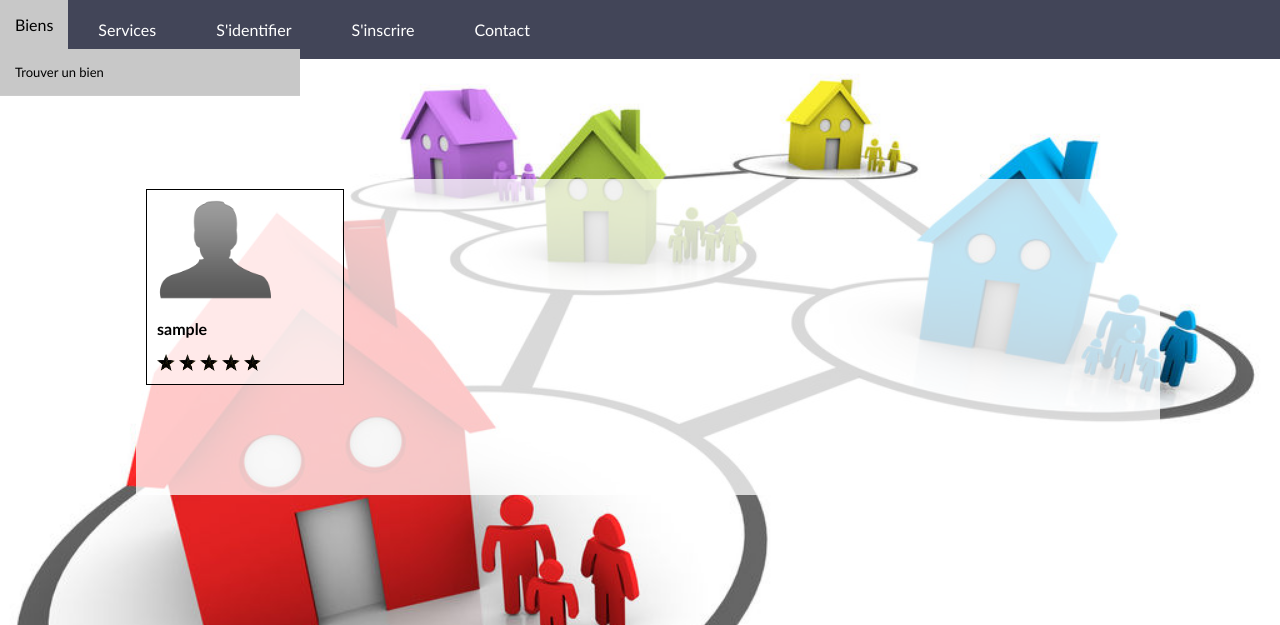
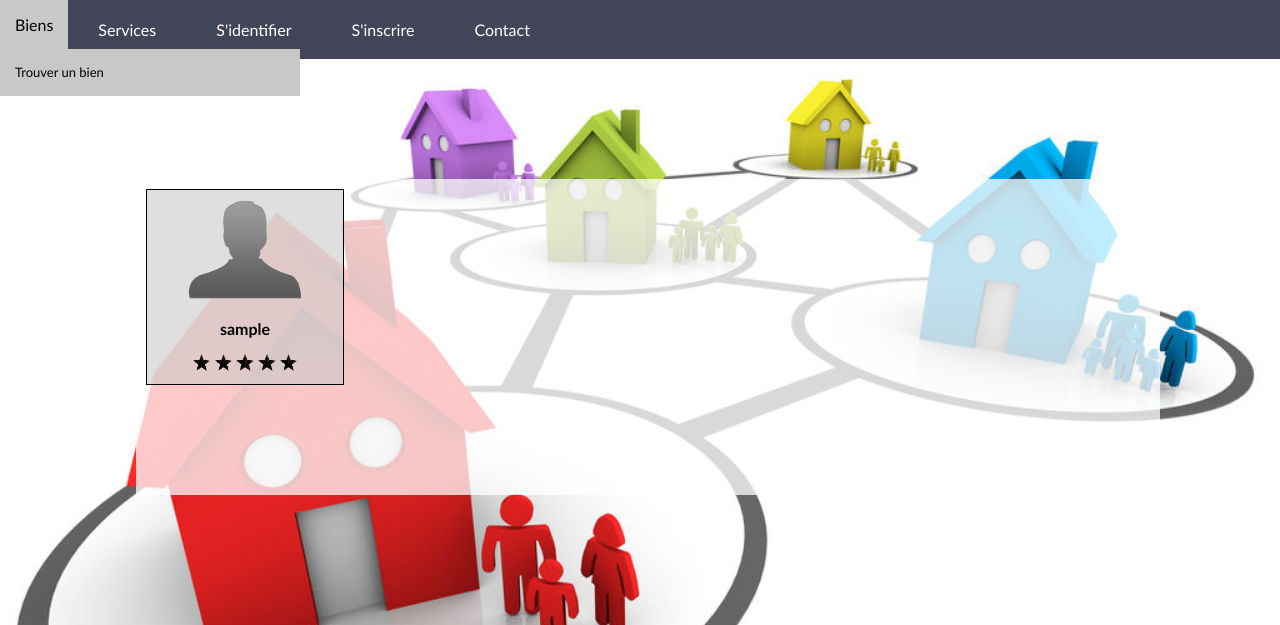
Before and after one commit to AnasChetouan/MonSuperVoisin, a PHP site: page / in a window 1280 px wide. Shown: the top 625 px of the page. Run offline with PHP 8.4, Linux system fonts and the light colour scheme; tables that the repository leaves empty or names only in its code hold one stand-in row (values such as "Sample post").

Commit message:
Add files via upload

```diff
--- a/style/css/style.css
+++ b/style/css/style.css
@@ -359,8 +359,9 @@ div#listVelo{
 
 .produit {
     display: inline-block;
+	text-align : center;
     margin: 10px;
-    background-color: rgba(255,255,255,0.6);
+    background-color: rgba(202,202,202,0.6);
     border: 1px solid black;
     padding: 10px;
     width: 176px;
```
